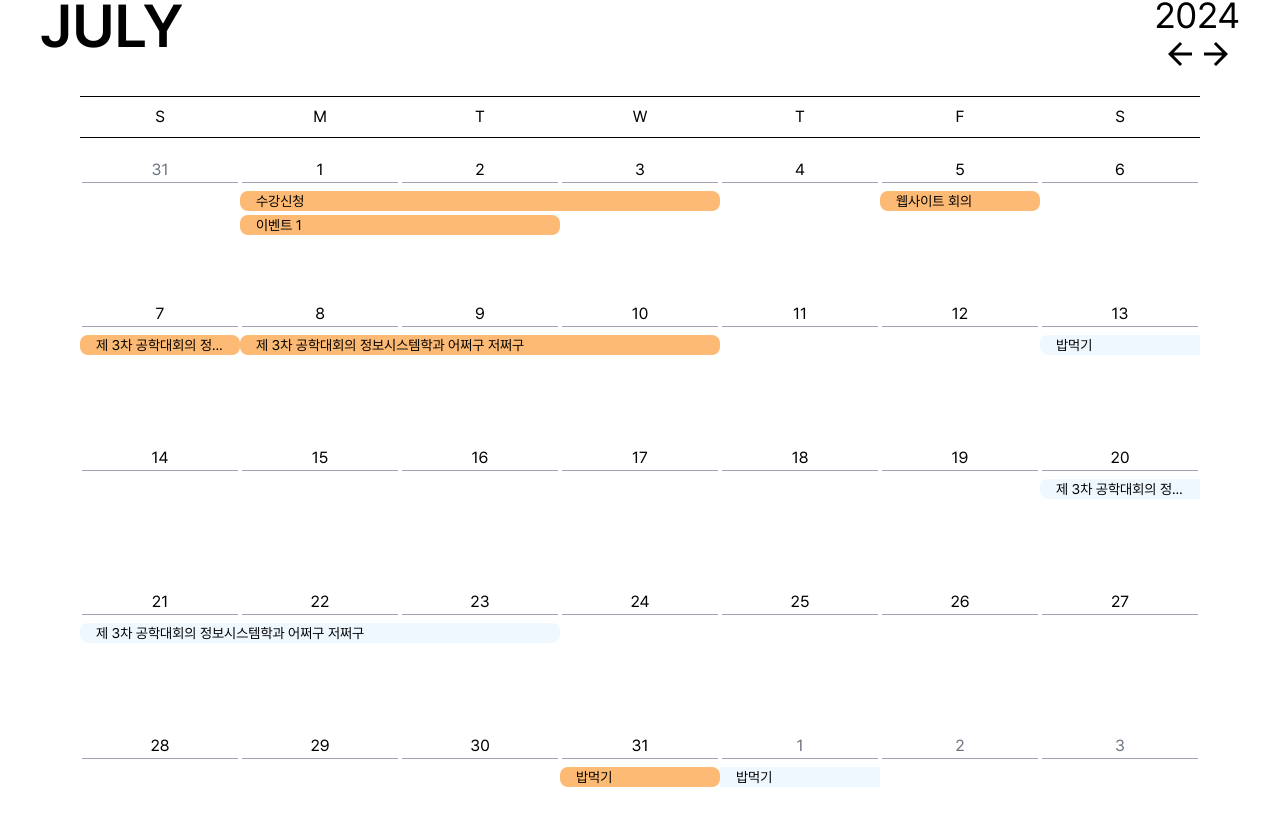
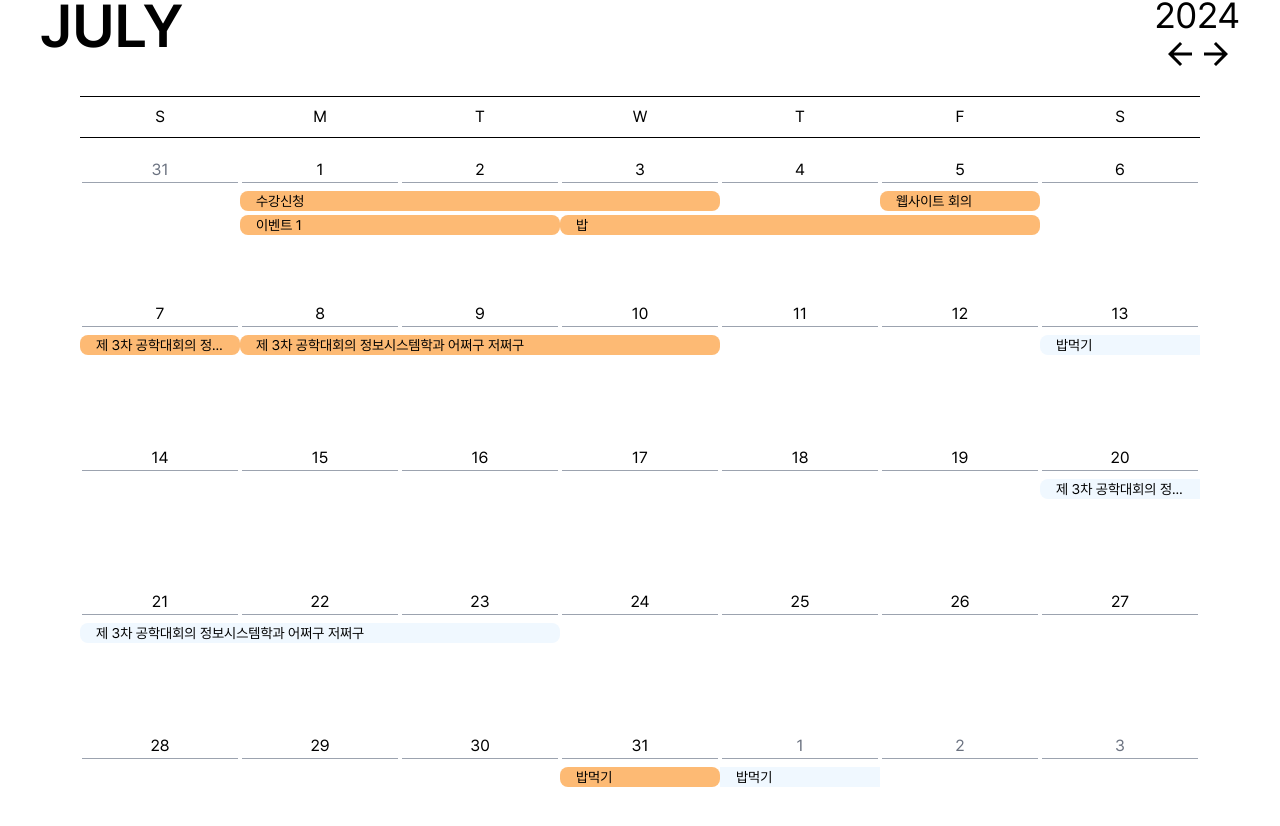
Before and after one commit to sysys10/next_website, a Next.js app: page / in a window 1280 px wide. Shown: the part 1786-2612 px from the top of the page. Built offline with nearby package versions, Linux system fonts and the light colour scheme.

Commit message:
달력 수정

```diff
--- a/src/components/calendar2.tsx
+++ b/src/components/calendar2.tsx
@@ -23,7 +23,7 @@ const Calendar2 = () => {
                     { title: "수강신청", startDate: 1, endDate: 3 },
                     { title: "이벤트 1", startDate: 1, endDate: 2 },
                 ],
-                3: [{ title: "수강신청", startDate: 1, endDate: 3 }],
+                3: [{ title: "수강신청", startDate: 1, endDate: 3 }, { title: "밥", startDate: 3, endDate: 5}],
                 5: [{ title: "웹사이트 회의", startDate: 5, endDate: 5 }],
                 7: [{ title: "제 3차 공학대회의 정보시스템학과 어쩌구 저쩌구", startDate: 7, endDate: 7 }],
                 8: [{ title: "제 3차 공학대회의 정보시스템학과 어쩌구 저쩌구", startDate: 8, endDate: 10 }],
--- a/src/components/whiteCalendar.tsx
+++ b/src/components/whiteCalendar.tsx
@@ -29,7 +29,7 @@ const WhiteCalendar = ({
         const days = [];
         for (let i = 0; i < firstDay; i++) {
             const d = lastMonth - i + 1;
-            const dayEvents = events[yy]?.[mm-1]?.[d] || [];
+            const dayEvents = events[yy]?.[mm - 1]?.[d] || [];
             days.push(
                 <div key={`prevMonth-${i}`}
                     className={`cursor-pointer h-36 pt-2 w-[14.2857142857%]`}
@@ -75,7 +75,7 @@ const WhiteCalendar = ({
                                 if (eventDay + eventLength > 7) {
                                     return (
                                         <MotionEvent
-                                            key={`events-${index}`}
+                                            key={`events-${d}-${index}`}
                                             className="h-5 bg-[aliceblue] mt-1 px-4 overflow-visible rounded-l-lg truncate"
                                             style={{
                                                 width: '100%',
@@ -89,7 +89,7 @@ const WhiteCalendar = ({
                                 } else if (d === event.startDate) {
                                     return (
                                         <MotionEvent
-                                            key={`events-${index}`}
+                                            key={`events-${d}-${index}`}
                                             className="h-5 bg-orange-300 mt-1 px-4 overflow-visible rounded-lg flex items-center"
                                             style={{
                                                 width: `${(event.endDate - event.startDate + 1) * 100}%`,
@@ -104,7 +104,7 @@ const WhiteCalendar = ({
                                 else if (eventDay === 0) {
                                     return (
                                         <MotionEvent
-                                            key={`events-${index}`}
+                                            key={`events-${d}-${index}`}
                                             className="h-5 bg-[aliceblue] mt-1 px-4 overflow-visible rounded-lg truncate flex items-center"
                                             style={{
                                                 width: `${(event.endDate - d + 1) * 100}%`,
@@ -115,7 +115,10 @@ const WhiteCalendar = ({
                                             <p className="truncate"> {event.title}</p>
                                         </MotionEvent>
                                     );
-                                }
+                                } else return (
+                                    <div key={`events-${d}-${index}`}
+                                        className="h-5 mt-1"></div>
+                                )
                             })}
                         </div>
                     </div>
```
Lines whose indentation alone changed are shown as unchanged.
